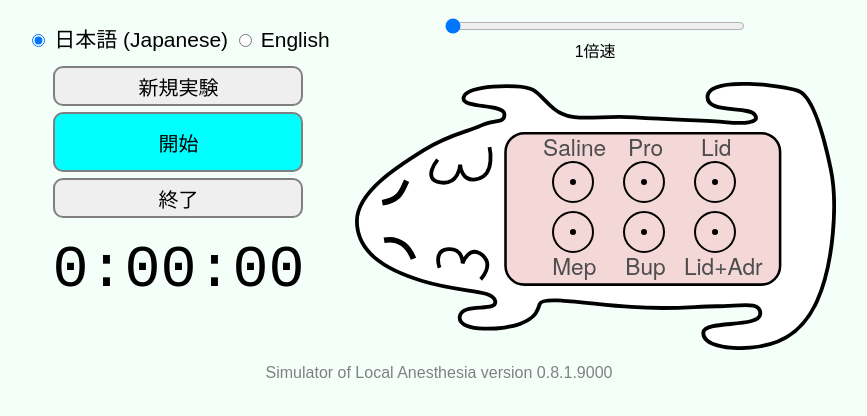
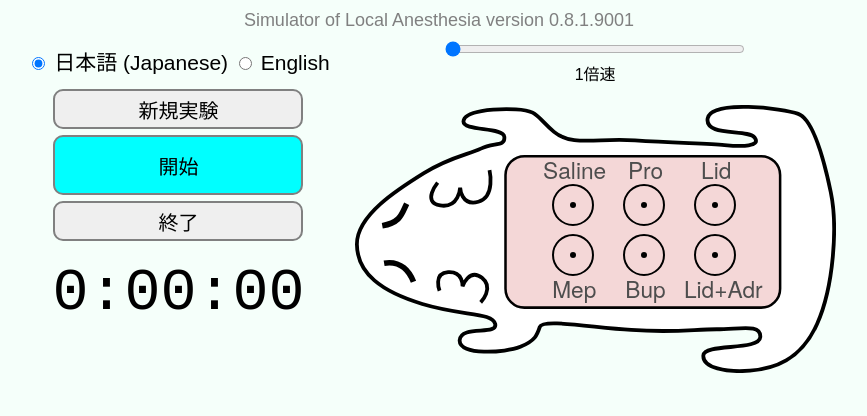
Before and after one commit to toshi-ara/simla-ts2, a website built with webpack: page src/index.html in a window 1280 px wide. Shown: the whole page, without its empty margins (201-1068 px from the left). Built offline with Linux system fonts and the light colour scheme.

Commit message:
improve layout

```diff
--- a/src/css/style.css
+++ b/src/css/style.css
@@ -76,6 +76,7 @@ html {
 
 #version {
     margin-top: 10px;
+    font-size: 18px;
     color: gray;
 }
 
--- a/src/index.html
+++ b/src/index.html
@@ -9,6 +9,10 @@
 </head>
 
 <body>
+    <div id="version">
+        Simulator of Local Anesthesia version 0.8.1.9001
+    </div>
+
     <div class="forPortrait">
         画面を横向きにして下さい <BR>
         <BR>
@@ -41,10 +45,6 @@
         </div>
     </div>
 
-    <div id="version">
-        Simulator of Local Anesthesia version 0.8.1.9000
-    </div>
-
     <script>
         if ("serviceWorker" in navigator) {
             navigator.serviceWorker
--- a/src/service_worker.js
+++ b/src/service_worker.js
@@ -1,7 +1,7 @@
 // https://github.com/kanatapple/service-worker
 'use strict';
 
-const CACHE_NAME = 'cache-simla-v1';
+const CACHE_NAME = 'cache-simla-v2';
 const urlsToCache = [
     'index.html',
     './dist/main.js'
```
Also changed, not shown: src/dist/main.js.
